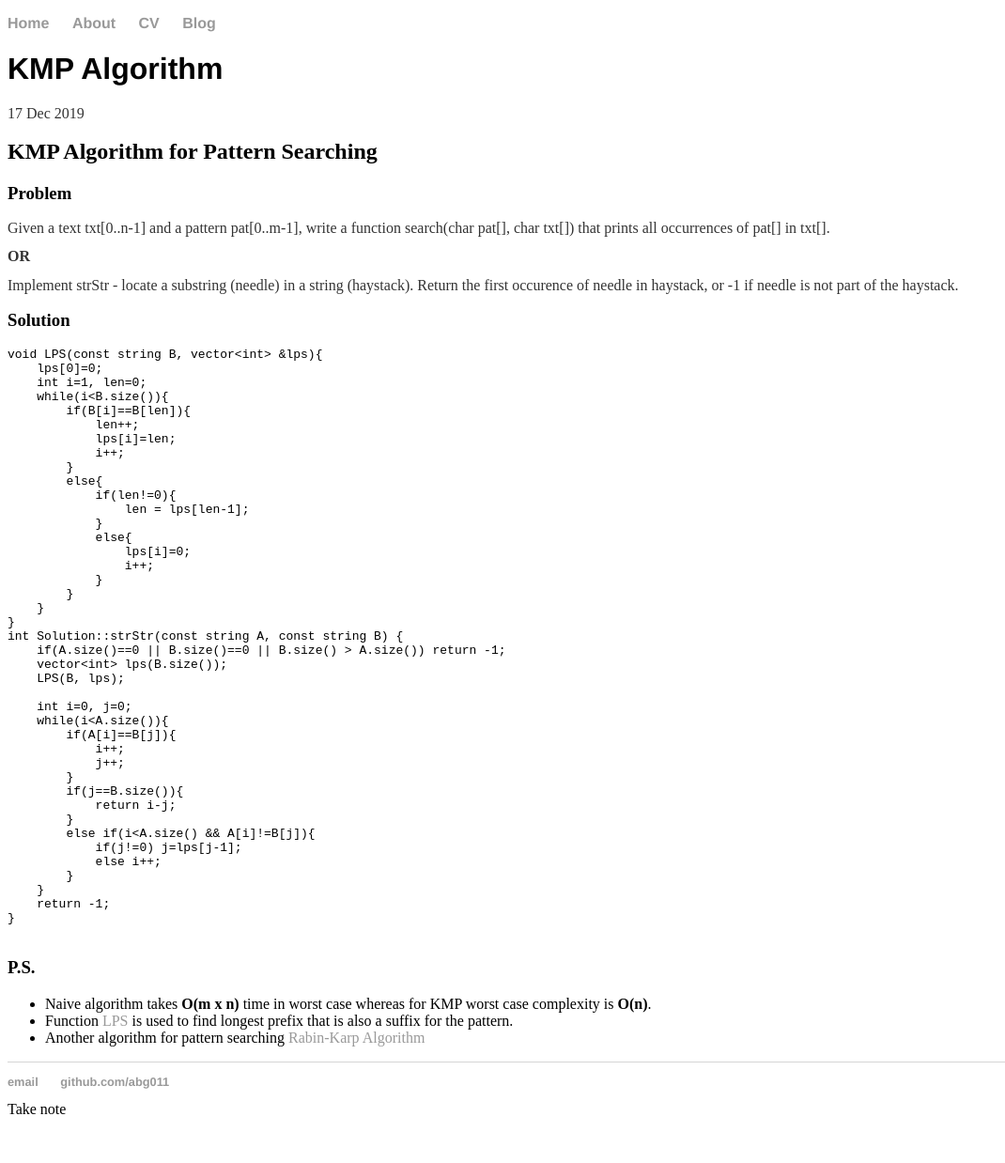
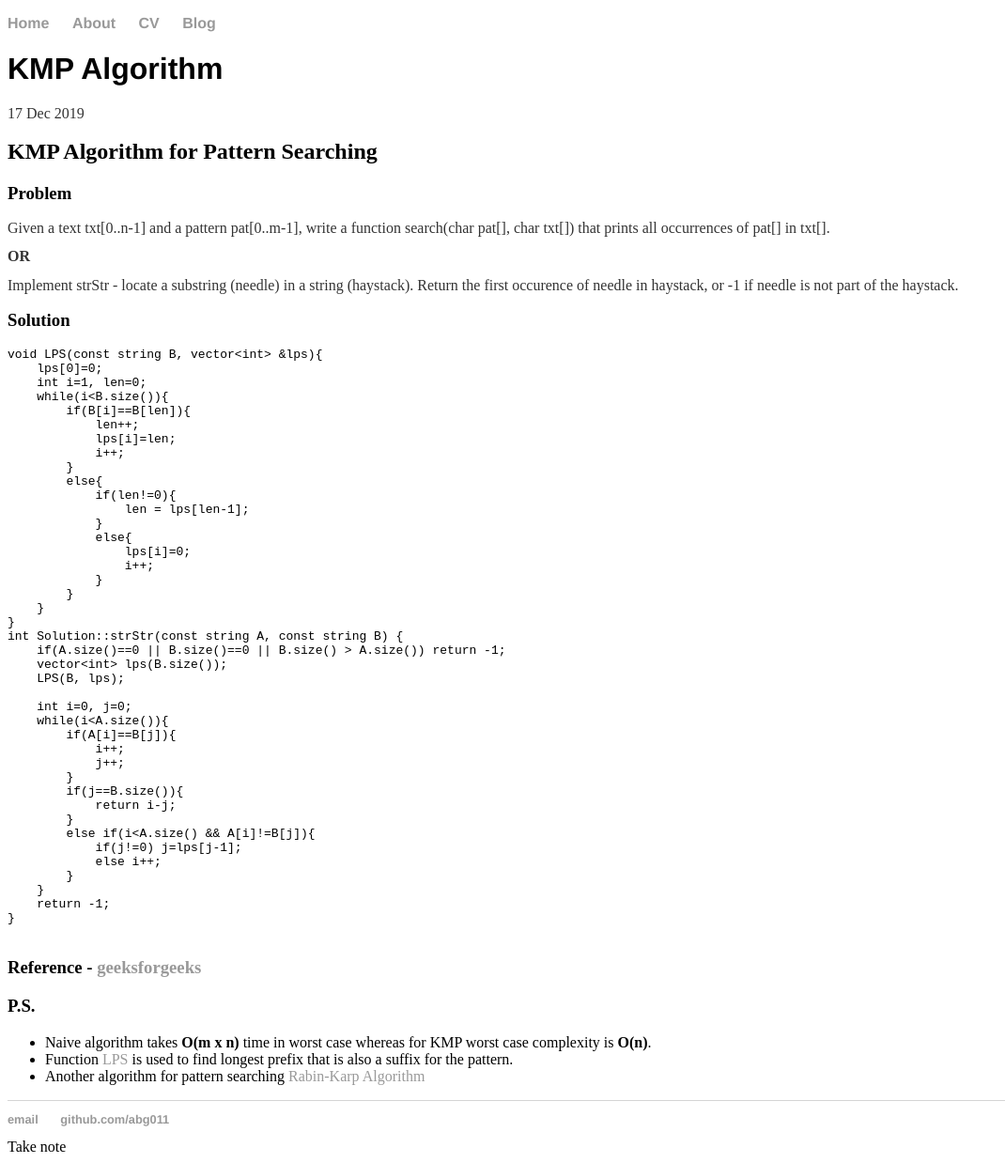
Before and after one commit to abhigupta543/abg011.github.io, a Jekyll site: the page built from _posts/2019-12-17-KMP-Algorithm.md, in a window 1280 px wide. Shown: the whole page at 94% size, without its empty margins (0-1070 px from the left). Built offline with Jekyll 4.4.1, drawn with Linux system fonts in a browser that asks for light colours; before the commit the page ends 1198 px from its top, so only the background shows below that.

Commit message:
Update 2019-12-17-KMP-Algorithm.md

````diff
--- a/_posts/2019-12-17-KMP-Algorithm.md
+++ b/_posts/2019-12-17-KMP-Algorithm.md
@@ -56,7 +56,8 @@ int Solution::strStr(const string A, const string B) {
 }
 
 ```
+### Reference - [geeksforgeeks](https://www.geeksforgeeks.org/kmp-algorithm-for-pattern-searching/)
 ### P.S.
 - Naive algorithm takes **O(m x n)** time in worst case whereas for KMP worst case complexity is **O(n)**.
 - Function [LPS](https://abg011.github.io/blog/2019/12/16/Longest-prefix-suffix) is used to find longest prefix that is also a suffix for the pattern.
-- Another algorithm for pattern searching [Rabin-Karp Algorithm]()
+- Another algorithm for pattern searching [Rabin-Karp Algorithm](https://abg011.github.io/blog/2019/12/17/Rabin-Karp-Algorithm)
````
